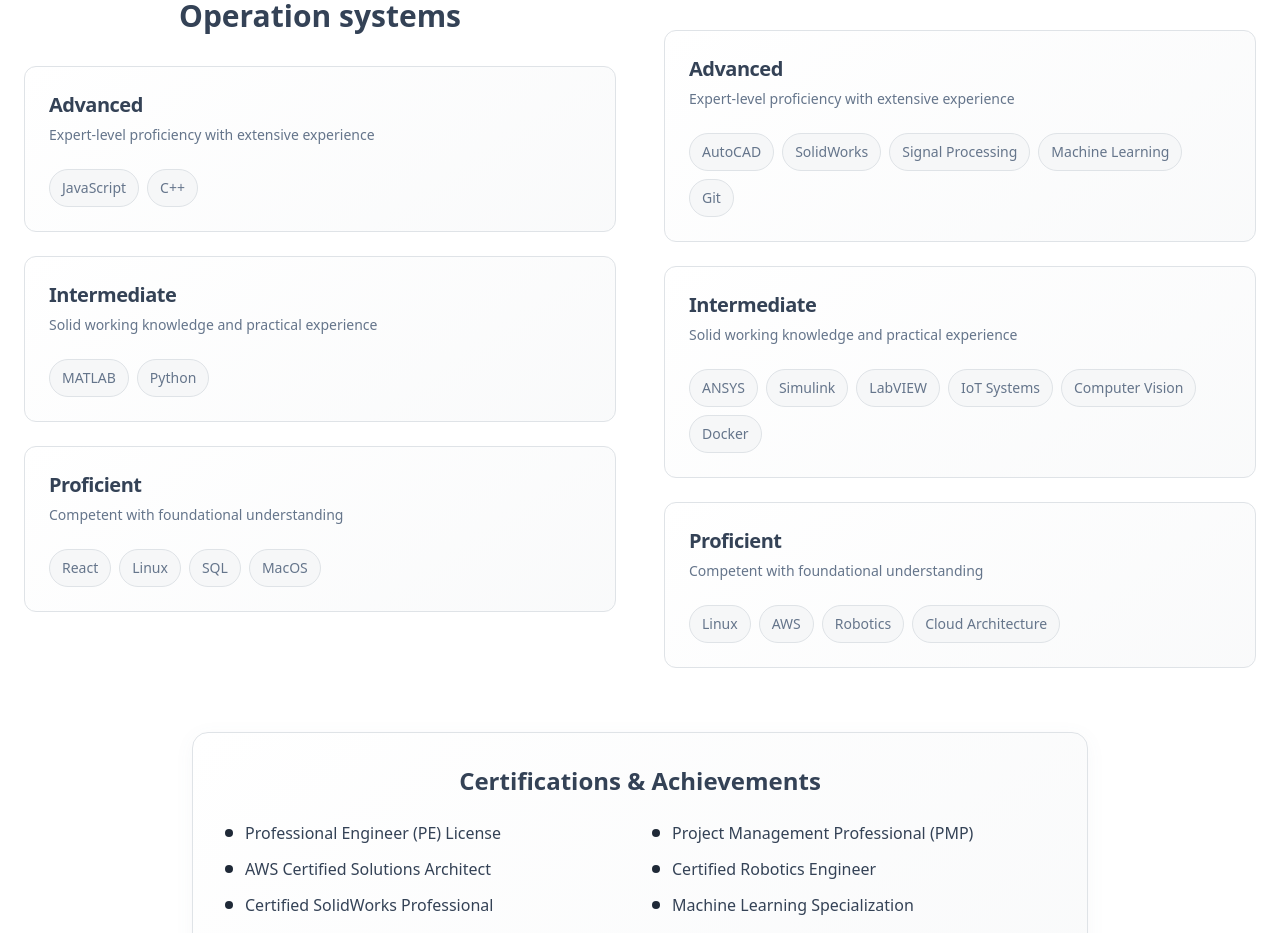
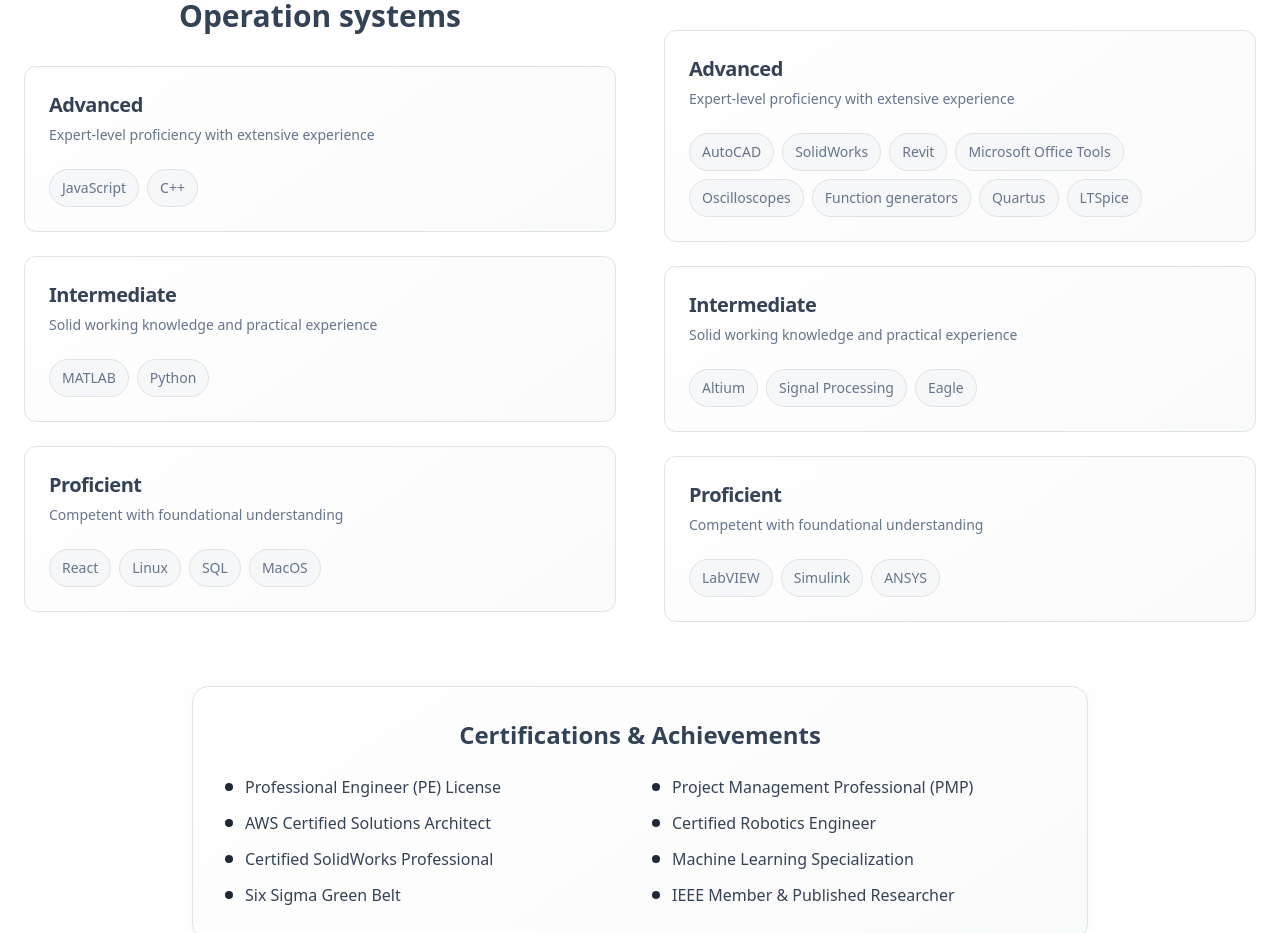
Before and after one commit to Isaiahmmking/Project-Portfolio, a React (Vite) app: page / in a window 1280 px wide. Shown: the part 3846-4779 px from the top of the page. Built offline with nearby package versions, Linux system fonts and the light colour scheme.

Commit message:
Update Hardware/Tools section
Updated the Hardware/Tools section with the following:
- Advanced: AutoCAD, SolidWorks, Revit, Microsoft Office Tools, Oscilloscopes, Function generators, Quartus, LTSpice
- Intermediate: Altium, Signal Processing, Eagle
- Proficient: LabVIEW, Simulink, ANSYS

```diff
--- a/src/components/Skills.tsx
+++ b/src/components/Skills.tsx
@@ -28,17 +28,17 @@ const Skills = () => {
         {
           title: "Advanced",
           description: "Expert-level proficiency with extensive experience",
-          skills: ["AutoCAD", "SolidWorks", "Signal Processing", "Machine Learning", "Git"]
+          skills: ["AutoCAD", "SolidWorks", "Revit", "Microsoft Office Tools", "Oscilloscopes", "Function generators", "Quartus", "LTSpice"]
         },
         {
           title: "Intermediate",
           description: "Solid working knowledge and practical experience",
-          skills: ["ANSYS", "Simulink", "LabVIEW", "IoT Systems", "Computer Vision", "Docker"]
+          skills: ["Altium", "Signal Processing", "Eagle"]
         },
         {
           title: "Proficient",
           description: "Competent with foundational understanding",
-          skills: ["Linux", "AWS", "Robotics", "Cloud Architecture"]
+          skills: ["LabVIEW", "Simulink", "ANSYS"]
         }
       ]
     }
```
